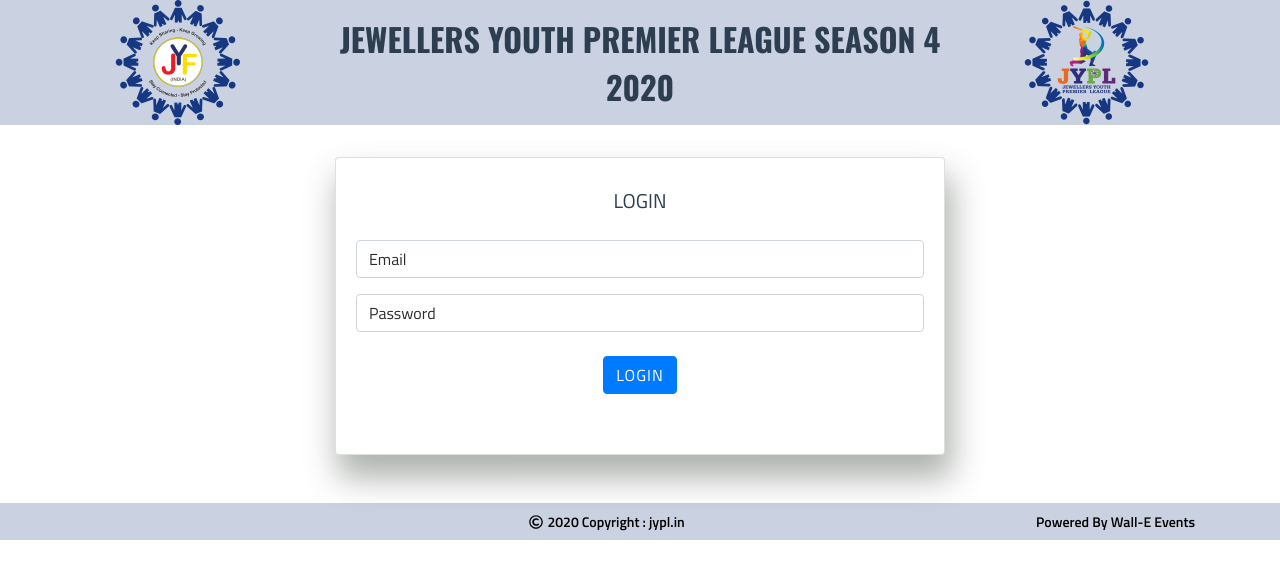
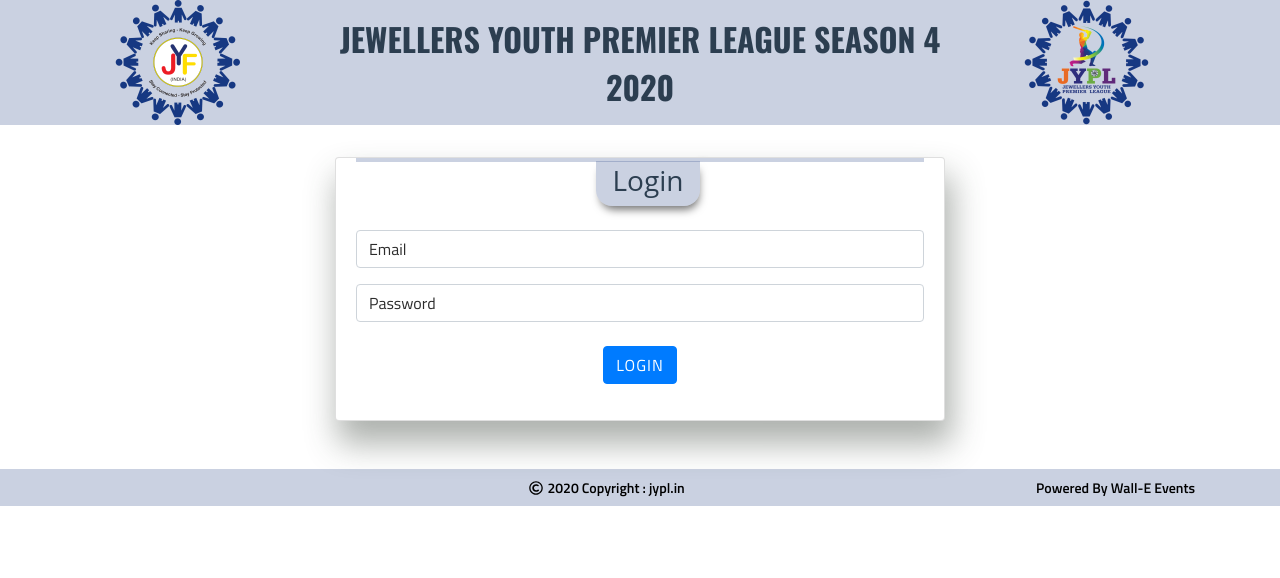
Before and after one commit to Rajmshah/jypl-ui, a Vue app: page / in a window 1280 px wide. Shown: the top 578 px of the page. Built offline with nearby package versions, Linux system fonts and the light colour scheme; what vue-lodash, vue-tel-input, vue-toasted would draw is missing.

Commit message:
login minor change

```diff
--- a/src/views/Login.vue
+++ b/src/views/Login.vue
@@ -14,8 +14,11 @@
                     class="img-fluid"
                   />
                 </div> -->
-                <div class="text-center mt-2 mb-4 text-uppercase font-size-lg">
+                <!-- <div class="text-center mt-2 mb-4 text-uppercase font-size-lg">
                   Login
+                </div> -->
+                <div class="tab-heading inception main-head">
+                  <h3 class="text">Login</h3>
                 </div>
                 <b-form-group
                   class="form-group floating-label-form-group controls"
@@ -53,7 +56,7 @@
                     password required
                   </div>
                 </b-form-group>
-                <div class="login-button my-4 text-center">
+                <div class="login-button mt-4 text-center">
                   <b-button
                     v-on:click="login(formData)"
                     variant="primary"
@@ -154,5 +157,8 @@
   width: 360px;
   margin: 0 auto;
   background: $white;
+  .card-body {
+    padding: 0 1.25rem 1.25rem;
+  }
 }
 </style>
```
